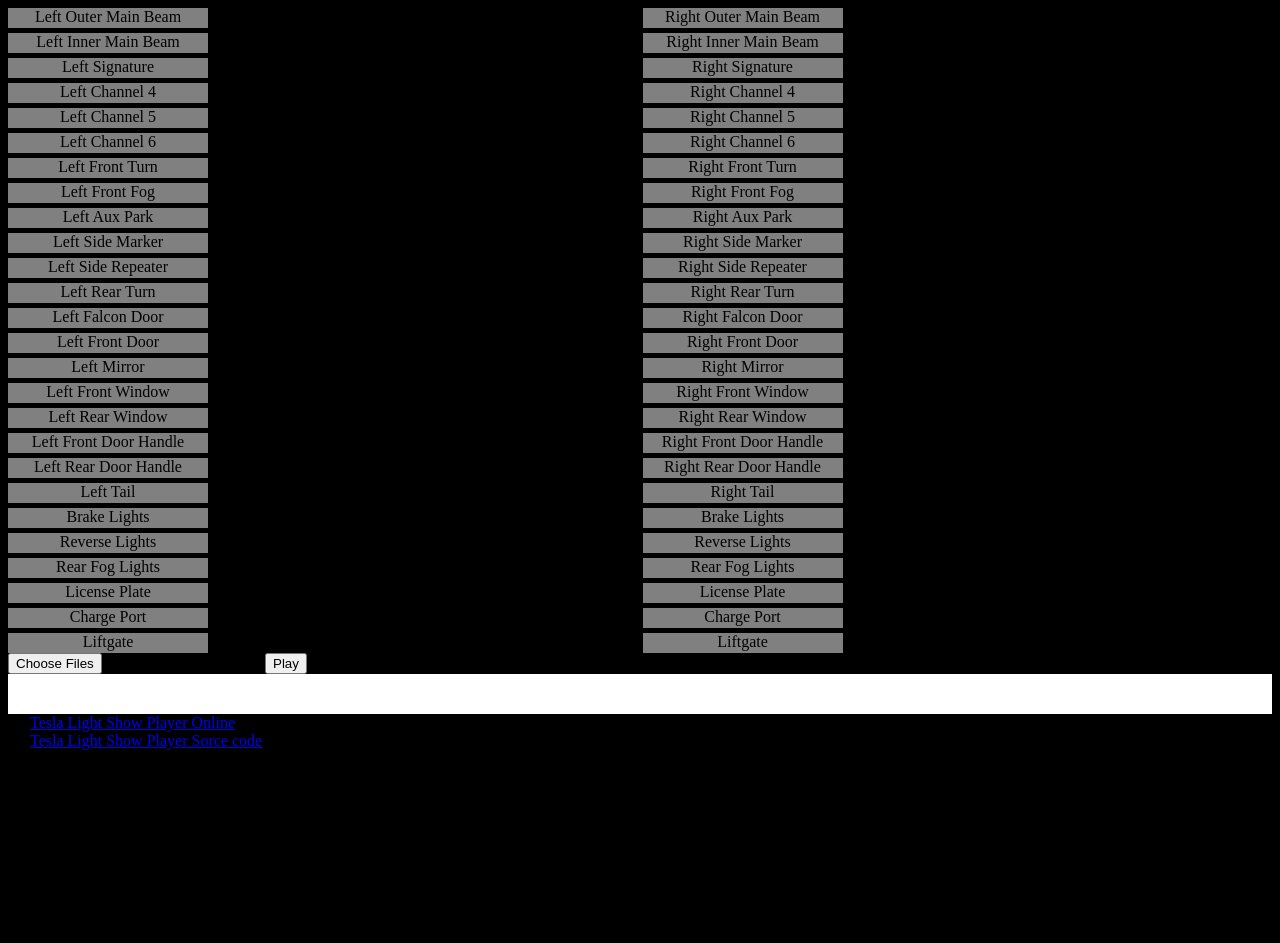
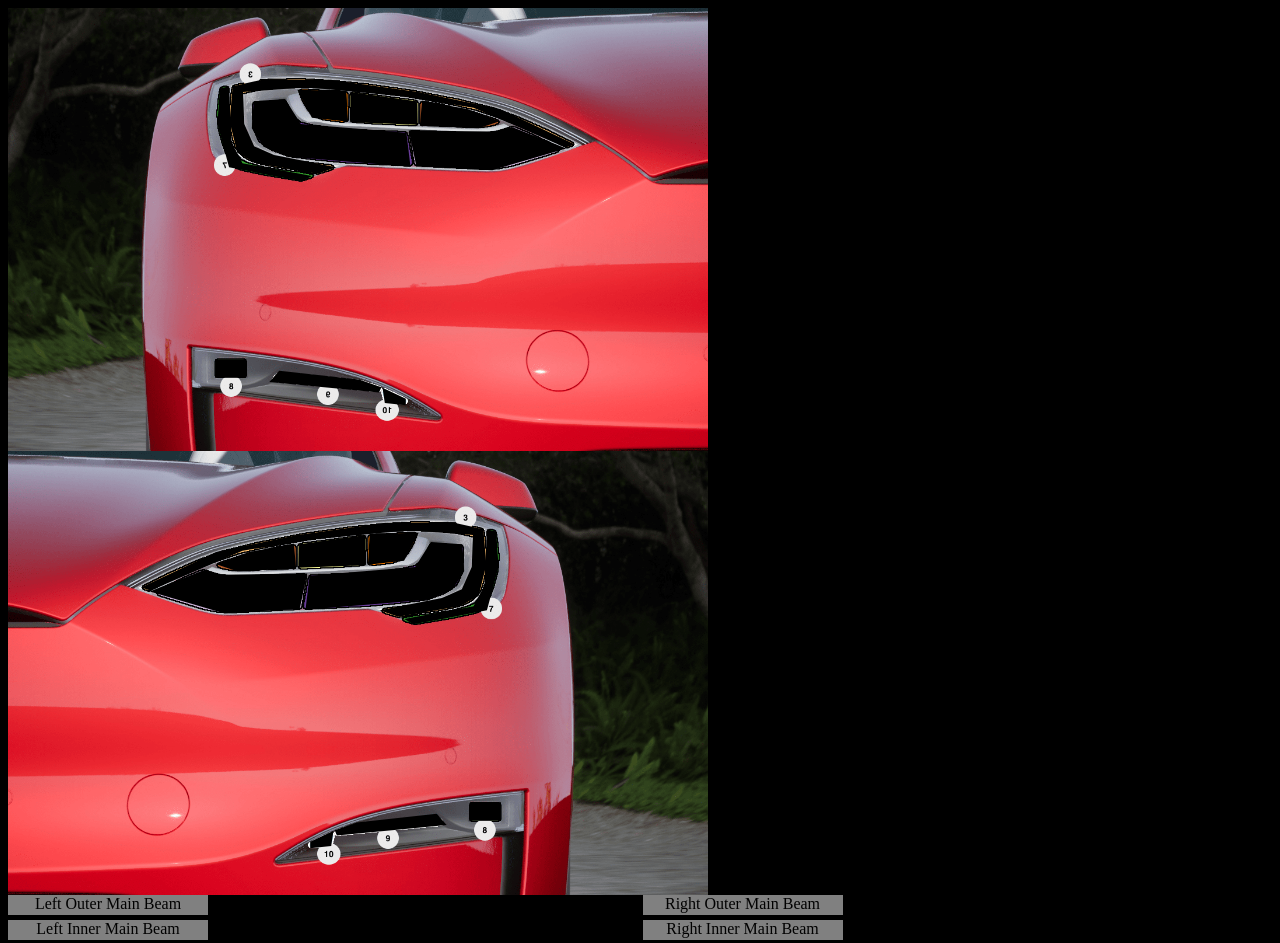
Before and after one commit to GigaJunky/GigaJunky.github.io, a plain HTML site: page TeslaLightShowPlayer.html in a window 1280 px wide. Shown: the top 943 px of the page. Before the commit the page ends 800 px from the top, so only its background shows below. Drawn offline with Linux system fonts and the light colour scheme.

Commit message:
Added Images with SVG overlays

```diff
--- a/TeslaLightShowPlayer.html
+++ b/TeslaLightShowPlayer.html
@@ -4,15 +4,51 @@
         body{background-color: black;}
         .grid-container { display: grid;   grid-gap: 5px 5px; grid-template-columns: auto auto}
         .channel { height: 20px; width: 200px; background-color: gray; text-align: center; }
-      .BGOn { background-color: white }
-      .BGOff { background-color: black }
+        .BGOn { opacity: 0 }
+        .BGOff { opacity: 0.8 }
+        /*-- SVG -- */
+        .img-overlay-wrap { position: relative; display: inline-block }
+        .img-overlay-wrap img { display: block; max-width: 100%; height: auto }
+        .img-overlay-wrap svg { position: absolute; top: 0; left: 0 }
+        .dim { fill: black; stroke: red; stroke-width: 2; opacity: 0.5 }
+        .mirror { -webkit-transform: scaleX(-1); transform: scaleX(-1) }
     </style>
 </head>
+
 <body>
-  <!--
-  <img id="headlights" src="./s_headlights.png" style="display: none" alt="Tesla Model S Headlights">
-  <canvas id="Canvas"style="border:1px solid black" style="display: none">No Canvas!</canvas>
-  -->
+    <div class="img-overlay-wrap">
+        <img id="img1" src="./s_headlights.png" class="mirror" style="width: 700px" onclick="clickHotspotImage(event)">
+        <svg id="svg1" viewBox="0 0 1200 760" class="mirror">
+      <!--https://www.image-map.net/-->
+      <polygon id="ol1" class="LeftOuterMainBeam" points="517,214 698,199 725,156 779,160 782,206 762,238 719,255 510,272"/>
+      <polygon id="ol2" class="LeftInnerMainBeam" points="336,204,365,212,513,210,500,271,370,278,243,241"/>
+      <polygon id="ol3" class="LeftSignature" points="357,173,496,144,647,123,761,122,815,134,820,195,807,248,775,266,669,284,637,273,744,252,778,237,795,199,797,144,689,136,528,151,402,171,244,239,228,234"/>
+      <polygon id="ol4" class="LeftChannel4" points="620,142,704,140,679,188,617,195"/>
+      <polygon id="ol5" class="LeftChannel5" points="499,160 613,144 613,196 498,200"/>
+      <polygon id="ol6" class="LeftChannel6" points="413,173 490,159 494,202 393,206 357,194"/>
+      <polygon id="ol7" class="LeftFrontTurn" points="679,288,711,282,798,266,817,230,821,134,837,138,841,199,821,273,745,288,695,297"/>
+      <polygon id="ol8" class="LeftFrontFog" points="792,602 845,602 845,634 792,634"/>
+      <polygon id="ol9" class="LeftAuxPark" points="560,650,598,637,735,622,752,641,564,659"/>
+      <polygon id="ol10" class="LeftSideMarker" points="518,670,558,651,554,677,518,681"/>
+    </svg>
+    </div>
+
+    <div class="img-overlay-wrap">
+        <img id="img1" src="./s_headlights.png" style="width: 700px" onclick="clickHotspotImage(event)">
+        <svg id="svg1" viewBox="0 0 1200 760">
+    <!--https://www.image-map.net/-->
+    <polygon id="ol1" class="RightOuterMainBeam" points="517,214 698,199 725,156 779,160 782,206 762,238 719,255 510,272"/>
+    <polygon id="ol2" class="RightInnerMainBeam" points="336,204,365,212,513,210,500,271,370,278,243,241"/>
+    <polygon id="ol3" class="RightSignature" points="357,173,496,144,647,123,761,122,815,134,820,195,807,248,775,266,669,284,637,273,744,252,778,237,795,199,797,144,689,136,528,151,402,171,244,239,228,234"/>
+    <polygon id="ol4" class="RightChannel4" points="620,142,704,140,679,188,617,195"/>
+    <polygon id="ol5" class="RightChannel5" points="499,160 613,144 613,196 498,200"/>
+    <polygon id="ol6" class="RightChannel6" points="413,173 490,159 494,202 393,206 357,194"/>
+    <polygon id="ol7" class="RightFrontTurn" points="679,288,711,282,798,266,817,230,821,134,837,138,841,199,821,273,745,288,695,297"/>
+    <polygon id="ol8" class="RightFrontFog" points="792,602 845,602 845,634 792,634"/>
+    <polygon id="ol9" class="RightAuxPark" points="560,650,598,637,735,622,752,641,564,659"/>
+    <polygon id="ol10" class="RightSideMarker" points="518,670,558,651,554,677,518,681"/>
+  </svg>
+  </div>
     <div class="grid-container">
         <div class="LeftOuterMainBeam channel"></div>
         <div class="RightOuterMainBeam channel" ></div>
```
Also changed, not shown: s_headlights.png (added). Lines whose indentation alone changed are shown as unchanged.
